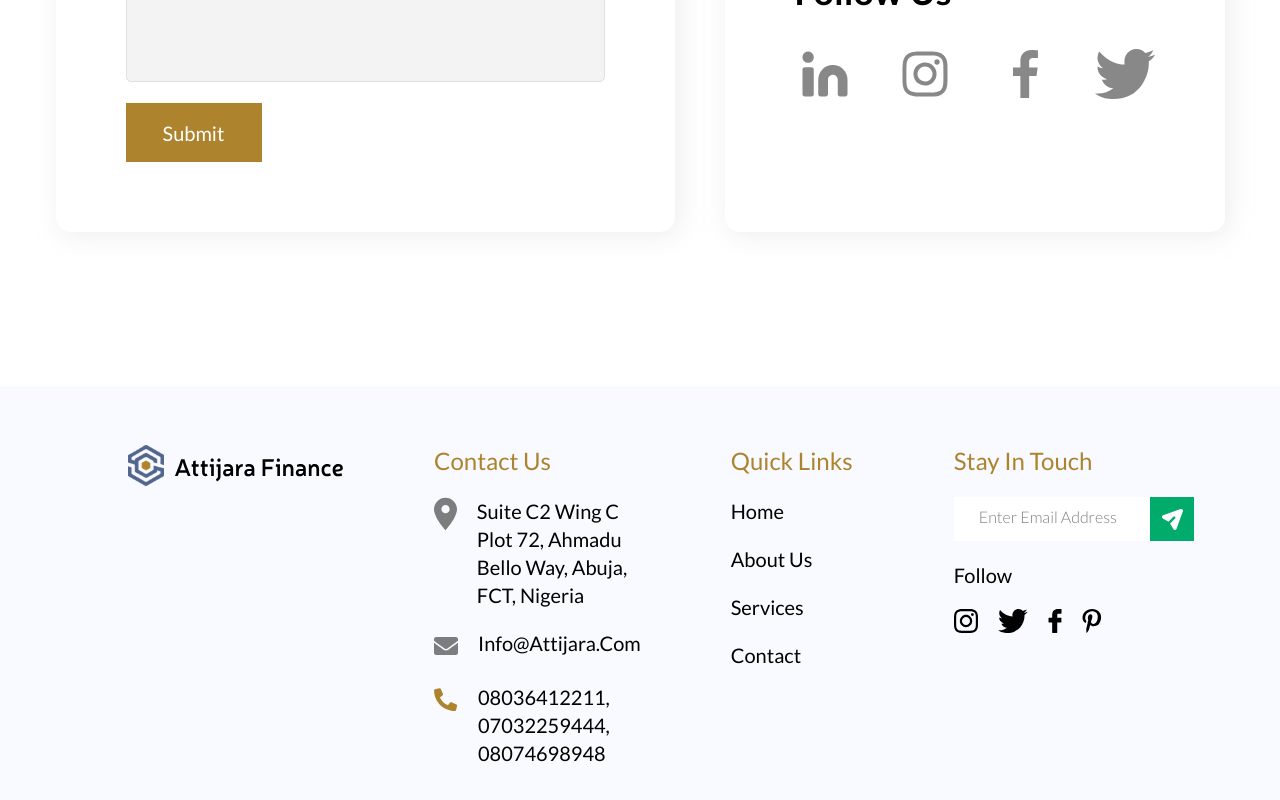
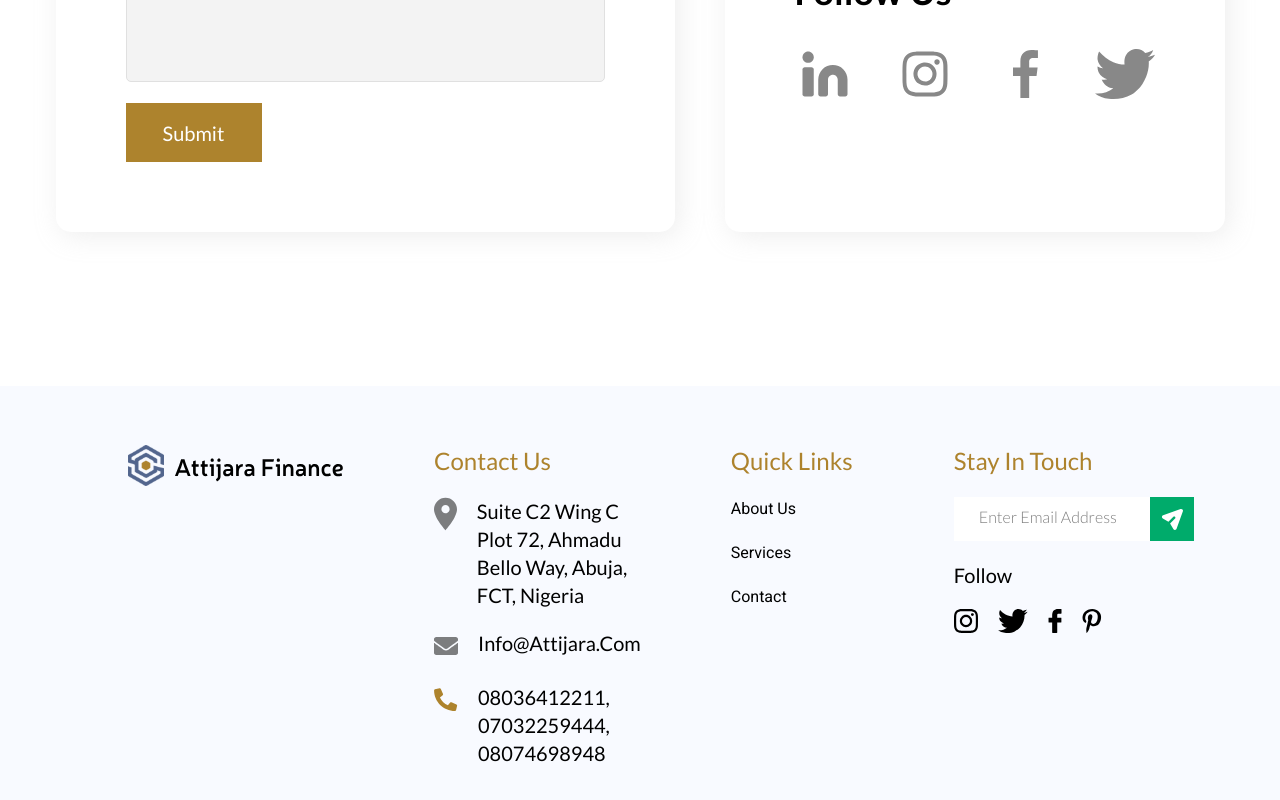
Before and after one commit to marketintelsolutions/attijara, a React (Create React App) app: page /contact in a window 1280 px wide. Shown: the part 1690-2490 px from the top of the page. Built offline with nearby package versions, Linux system fonts and the light colour scheme.

Commit message:
links added to nav and footer

```diff
--- a/src/components/Footer.js
+++ b/src/components/Footer.js
@@ -8,14 +8,15 @@ import instagramBlack from "../assets/logos/instagramBlack.svg";
 import twitterBlack from "../assets/logos/twitterBlack.svg";
 import facebookBlack from "../assets/logos/facebookBlack.svg";
 import pinterestBlack from "../assets/logos/pinterestBlack.svg";
+import { Link } from "react-router-dom";
 
 const Footer = () => {
   return (
     <footer className="footer">
       <div className="content">
-        <div className="item logo">
+        <Link to="/" className="item logo">
           <img src={logoTransparent} alt="logoTransparent" />
-        </div>
+        </Link>
         <div className="item contact">
           <h2>Contact Us</h2>
           <div className="contact-item">
@@ -40,10 +41,18 @@ const Footer = () => {
         </div>
         <div className="item links">
           <h2>quick links</h2>
-          <p className="links-item">home</p>
-          <p className="links-item">about us</p>
-          <p className="links-item">services</p>
-          <p className="links-item">contact</p>
+          {/* <Link to="/" className="links-item">
+            home
+          </Link> */}
+          <Link to="/about" className="links-item">
+            about us
+          </Link>
+          <Link to="/services" className="links-item">
+            services
+          </Link>
+          <Link to="/contact" className="links-item">
+            contact
+          </Link>
         </div>
         <div className="item touch">
           <h2>stay in touch</h2>
--- a/src/components/Navbar.js
+++ b/src/components/Navbar.js
@@ -18,12 +18,12 @@ const Navbar = () => {
   return (
     <nav className="navbar">
       <div className={menuActive ? "nav-center menu-active" : "nav-center"}>
-        <div className="left">
+        <Link to="/" className="left">
           <div className="logo">
             <img src={logo} alt="logo" />
           </div>
           <h1>Attijara Finance</h1>
-        </div>
+        </Link>
         <div className="right">
           <Link
             to="/"
--- a/src/styles/modules/_footer.scss
+++ b/src/styles/modules/_footer.scss
@@ -66,6 +66,7 @@
         text-transform: capitalize;
         cursor: pointer;
         width: fit-content;
+        text-decoration: none;
 
         @media (max-width: $breakpoint-large) {
           font-size: 18px;
@@ -104,6 +105,15 @@
           align-items: center;
           color: #000000;
         }
+      }
+    }
+
+    & .links {
+      & .links-item {
+        text-decoration: none;
+        color: var(--dark, #000);
+        text-transform: capitalize;
+        cursor: pointer;
       }
     }
 
--- a/src/styles/modules/_navbar.scss
+++ b/src/styles/modules/_navbar.scss
@@ -97,6 +97,8 @@
       gap: 10px;
       align-items: center;
       justify-content: center;
+      text-decoration: none;
+      width: fit-content;
 
       @media (max-width: $breakpoint-large) {
         // font-size: 20px;
```
